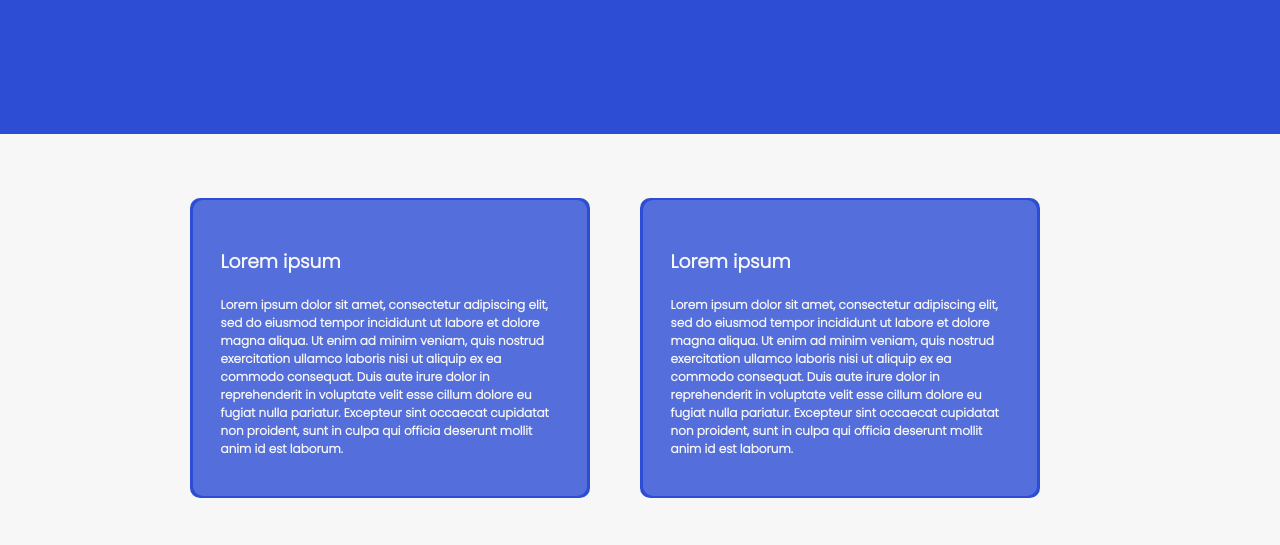
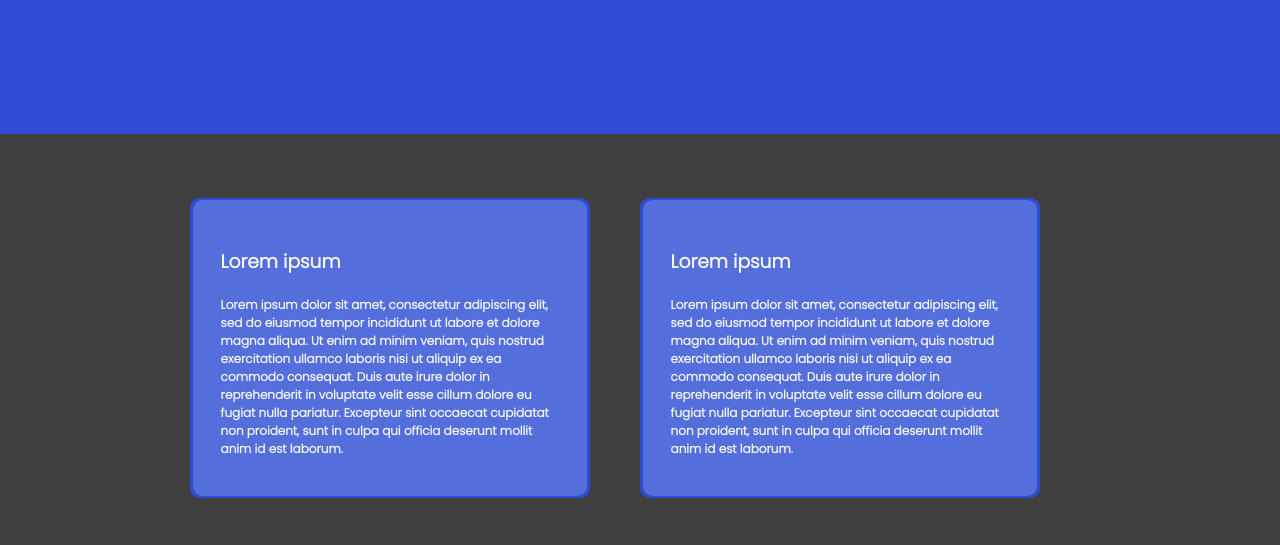
Before and after one commit to ali-vayani/AllAboutAP, a plain HTML site: page langCoursePg.html in a window 1280 px wide. Shown: the part 226-771 px from the top of the page. Drawn offline with Linux system fonts and the light colour scheme.

Commit message:
Add files via upload

```diff
--- a/courseStyles.css
+++ b/courseStyles.css
@@ -41,6 +41,7 @@ body{
 }
 .mainItems{
     width: 100%;
+    background-color: var(--black);
 }
 button{
     width: 45px;
```
